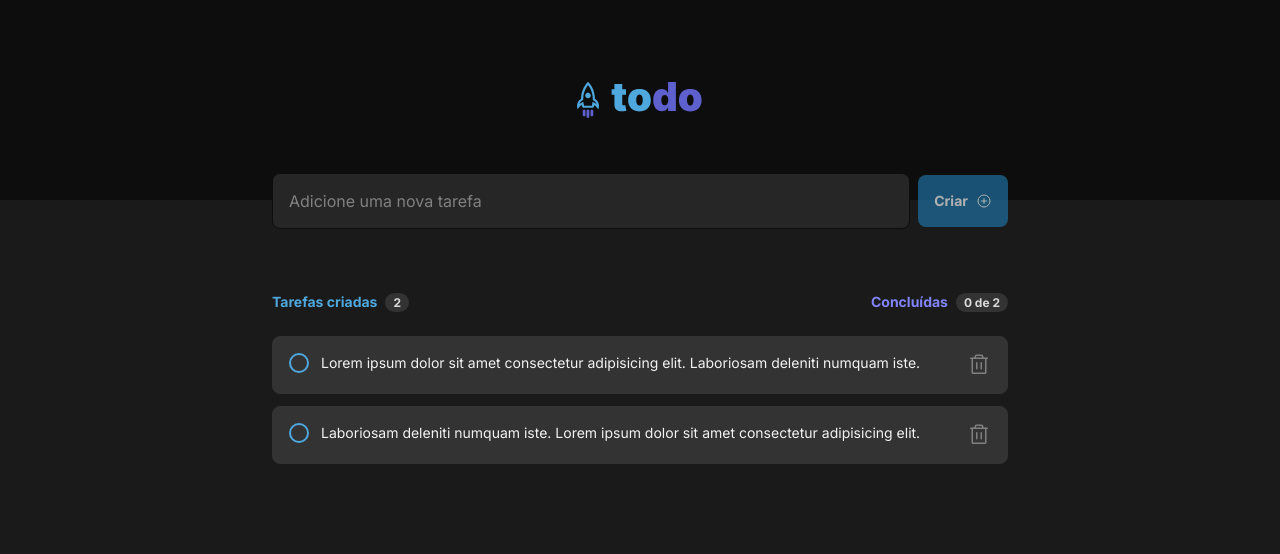
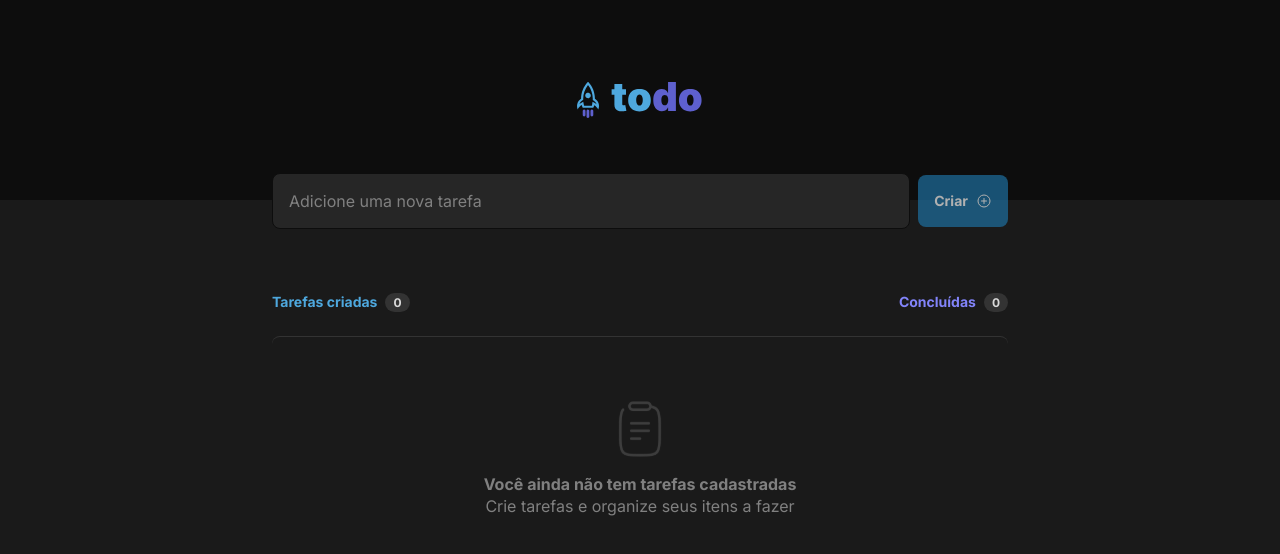
Before and after one commit to axeldouglas/rocketseat-ignite-challenge-01-todo-list, a React (Vite) app: page / in a window 1280 px wide. Shown: the top 554 px of the page. Built offline with nearby package versions, Linux system fonts and the light colour scheme.

Commit message:
feat(component): empty information

```diff
--- a/src/App.module.scss
+++ b/src/App.module.scss
@@ -6,3 +6,13 @@
 	margin: 0 auto;
 	margin-top: -27px;
 }
+
+@media (max-width: 768px) {
+	html {
+		font-size: 87.5%;
+	}
+
+    .content {
+        padding: 0 1rem;
+    }
+}
--- a/src/App.tsx
+++ b/src/App.tsx
@@ -7,19 +7,6 @@ import List from './components/List';
 
 import styles from './App.module.scss';
 
-const TASKS = [
-	{
-		id: 1,
-		text: 'Lorem ipsum dolor sit amet consectetur adipisicing elit. Laboriosam deleniti numquam iste.',
-		checked: false,
-	},
-	{
-		id: 2,
-		text: 'Laboriosam deleniti numquam iste. Lorem ipsum dolor sit amet consectetur adipisicing elit.',
-		checked: false,
-	},
-];
-
 export type Task = {
 	id: string | number;
 	text: string;
@@ -27,7 +14,7 @@ export type Task = {
 };
 
 function App() {
-	const [tasks, setTasks] = useState<Task[]>(TASKS);
+	const [tasks, setTasks] = useState<Task[]>([]);
 
 	const checkItem = (id: string | number) => {
 		setTasks((current) =>
--- /dev/null
+++ b/src/components/EmptyMessage/EmptyMessage.module.scss
@@ -0,0 +1,21 @@
+.container {
+	display: flex;
+	flex-direction: column;
+	align-items: center;
+	justify-content: center;
+	padding: 4rem 1.5rem;
+
+	border-top: 1px solid var(--gray-400);
+	border-radius: 8px;
+
+	img {
+		height: 3.5rem;
+		margin-bottom: 1rem;
+	}
+
+	p {
+		color: var(--gray-300);
+		line-height: 22px;
+		text-align: center;
+	}
+}
--- /dev/null
+++ b/src/components/EmptyMessage/EmptyMessage.tsx
@@ -0,0 +1,18 @@
+import React from 'react';
+
+import clipboardIcon from '../../assets/img/clipboard.svg';
+import styles from './EmptyMessage.module.scss';
+
+const EmptyMessage: React.FC = () => {
+	return (
+		<div className={styles.container}>
+			<img src={clipboardIcon} alt='Clipboard Icon' />
+			<p>
+				<strong>Você ainda não tem tarefas cadastradas</strong>
+			</p>
+			<p>Crie tarefas e organize seus itens a fazer</p>
+		</div>
+	);
+};
+
+export default EmptyMessage;
--- /dev/null
+++ b/src/components/EmptyMessage/index.tsx
@@ -0,0 +1,3 @@
+import EmptyMessage from './EmptyMessage';
+
+export default EmptyMessage;
--- a/src/components/Form/Form.tsx
+++ b/src/components/Form/Form.tsx
@@ -1,7 +1,6 @@
 import React, {
 	ChangeEvent,
 	FormEvent,
-	InputHTMLAttributes,
 	useState,
 } from 'react';
 import { PlusCircle } from 'phosphor-react';
--- a/src/components/Item/Item.module.scss
+++ b/src/components/Item/Item.module.scss
@@ -12,8 +12,8 @@
 		display: flex;
 		align-items: center;
 		justify-content: center;
-		width: 1.25rem;
-		height: 1.25rem;
+		width: 1.15rem;
+		height: 1.15rem;
 		border: 2px solid var(--blue-300);
 		border-radius: 50%;
 		background: transparent;
@@ -40,7 +40,6 @@
     p {
         font-size: .875rem;
         color: var(--gray-100);
-        line-height: 20px;
     }
 }
 
--- a/src/components/List/List.tsx
+++ b/src/components/List/List.tsx
@@ -1,6 +1,7 @@
 import React from 'react';
 import { Task } from '../../App';
 import Item from '../Item';
+import EmptyMessage from '../EmptyMessage';
 
 import styles from './List.module.scss';
 
@@ -30,11 +31,12 @@ const List: React.FC<ListProps> = ({ tasks, onCheckItem, onDeleteItem }) => {
 				<div>
 					<p>Concluídas</p>
 					<span>
-						{checkedTasksQuantity} de {tasksQuantity}
+						{tasksQuantity ? `${checkedTasksQuantity} de ${tasksQuantity}` : 0}
 					</span>
 				</div>
 			</header>
-			{tasks.map((task) => (
+			{!!tasksQuantity &&
+				tasks.map((task) => (
 					<Item
 						key={task.id}
 						onCheckItem={onCheckItem}
@@ -42,6 +44,8 @@ const List: React.FC<ListProps> = ({ tasks, onCheckItem, onDeleteItem }) => {
 						{...task}
 					/>
 				))}
+
+			{!tasksQuantity && <EmptyMessage />}
 		</div>
 	);
 };
```
Also changed, not shown: src/assets/img/clipboard.svg (added). Lines whose indentation alone changed are shown as unchanged.
